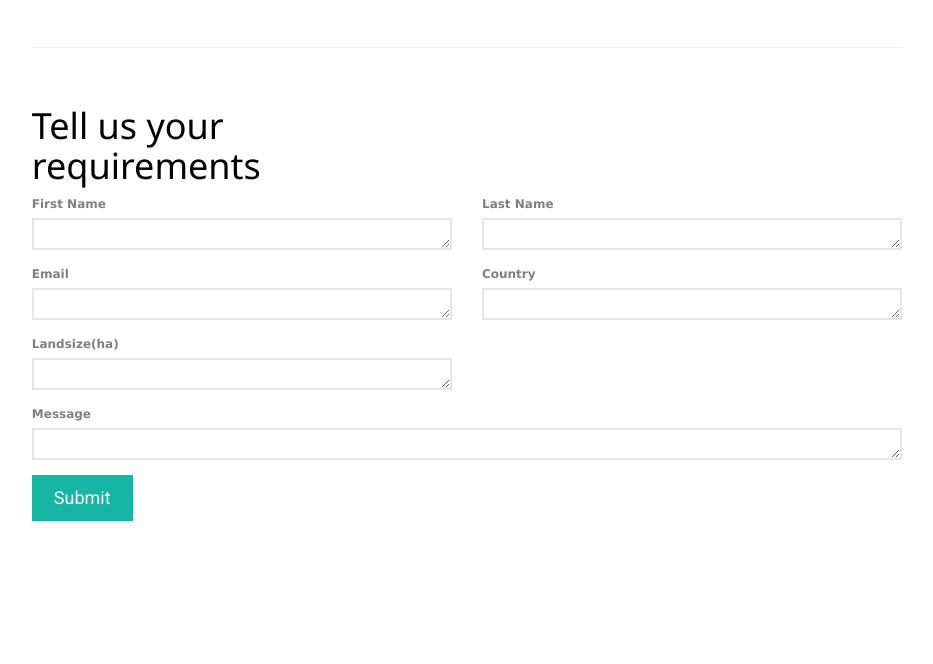
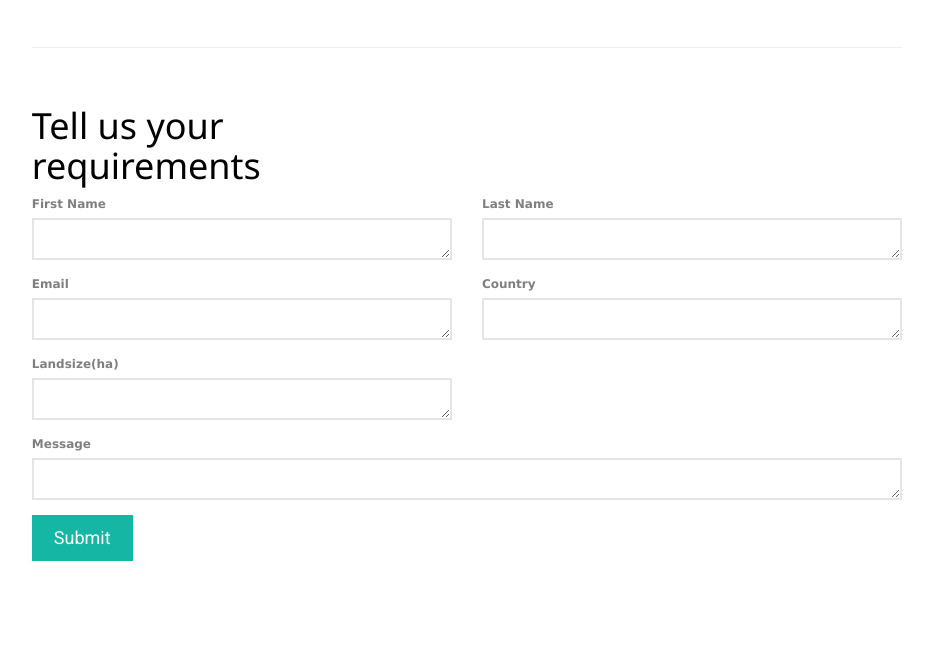
Before and after one commit to Fantaso/solarvibes_website, a Flask app: page /web/agrimodule in a window 1280 px wide. Shown: the part 3856-4520 px from the top of the page, without its empty margins (269-1202 px from the left). Run offline with Flask 2, Linux system fonts and the light colour scheme; some libraries are stand-ins or nearby versions; some web fonts are replaced.

Commit message:
form height

```diff
--- a/solarvibes/site/static/css/style.css
+++ b/solarvibes/site/static/css/style.css
@@ -41,7 +41,7 @@ a:hover, a:active, a:focus {
 }
 
 textarea.form-control {
-  height: 32px !important;
+  height: 42px !important;
 }
 
 p {
```
